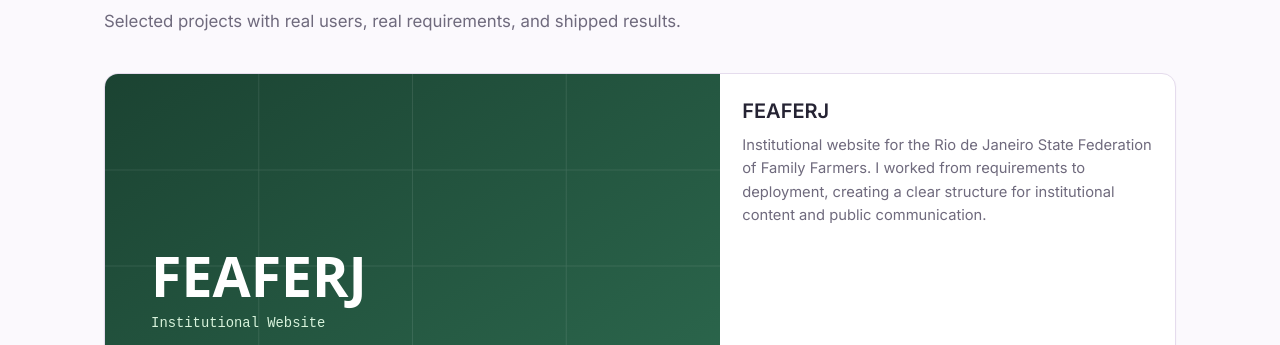
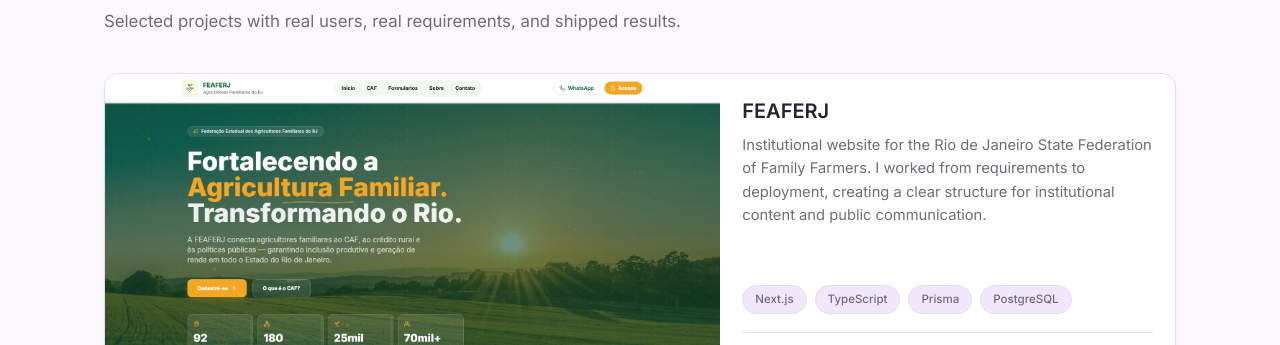
Before and after one commit to stephanieloureiro/portfolio, a plain HTML site: page index.html in a window 1280 px wide. Shown: the part 1487-1832 px from the top of the page. Drawn offline with Linux system fonts and the light colour scheme.

Commit message:
Replace FEAFERJ project image

```diff
--- a/index.html
+++ b/index.html
@@ -275,7 +275,7 @@
       <div class="projects-grid">
 
         <article class="project-card reveal">
-          <div class="project-cover"><img src="assets/projects/feaferj.svg" alt="FEAFERJ" loading="lazy" /></div>
+          <div class="project-cover"><img src="assets/Captura de tela_feaferj.org.br.jpeg" alt="Captura da página inicial do site FEAFERJ" loading="lazy" /></div>
           <div class="project-body">
             <h3>FEAFERJ</h3>
             <p data-i18n="projects.feaferj">Institutional website developed for the Rio de Janeiro State Federation of Family Farmers, built to give the organization a clear, accessible presence online.</p>
```
Also changed, not shown: assets/Captura de tela_feaferj.org.br.jpeg (added).
